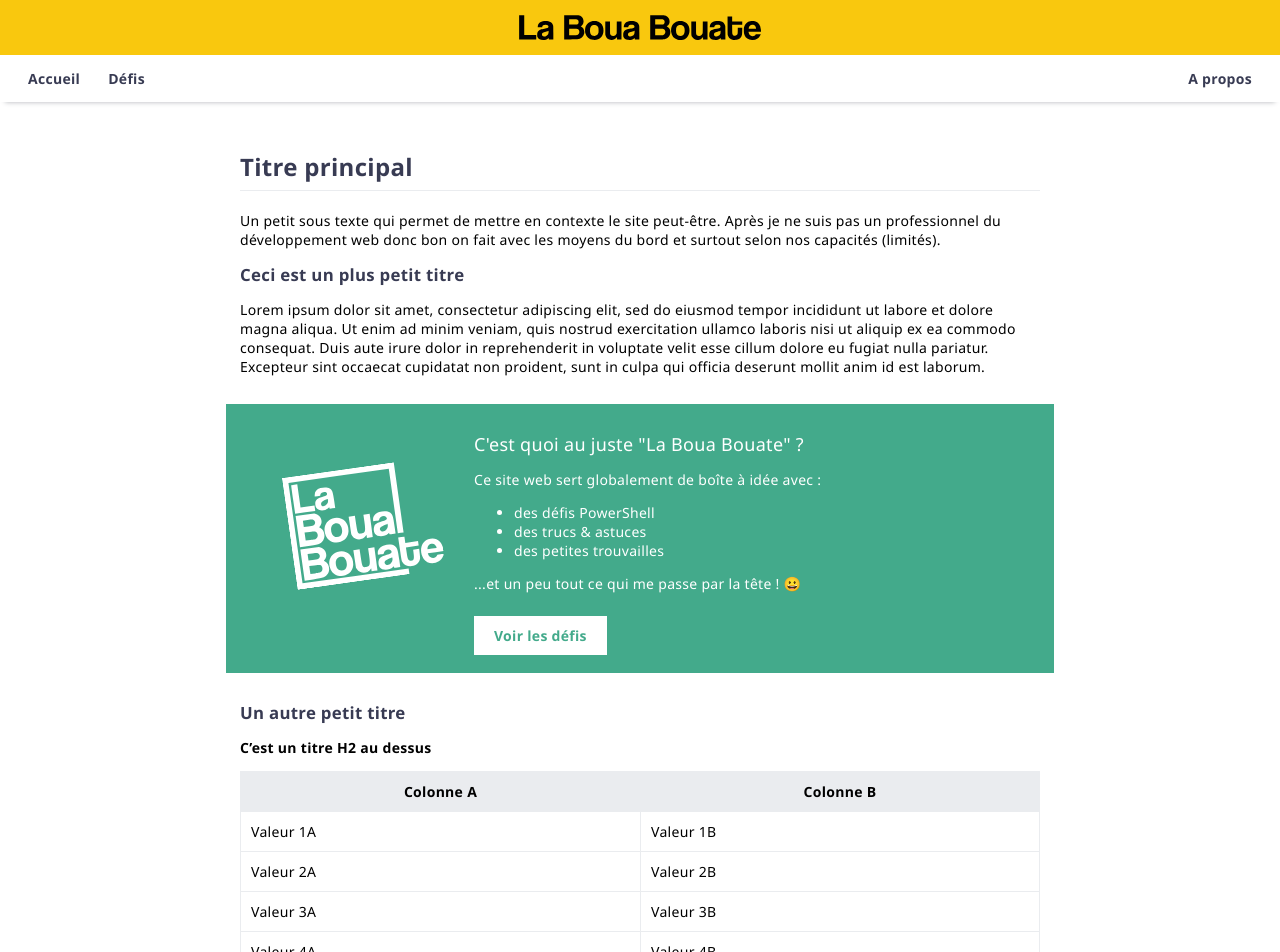
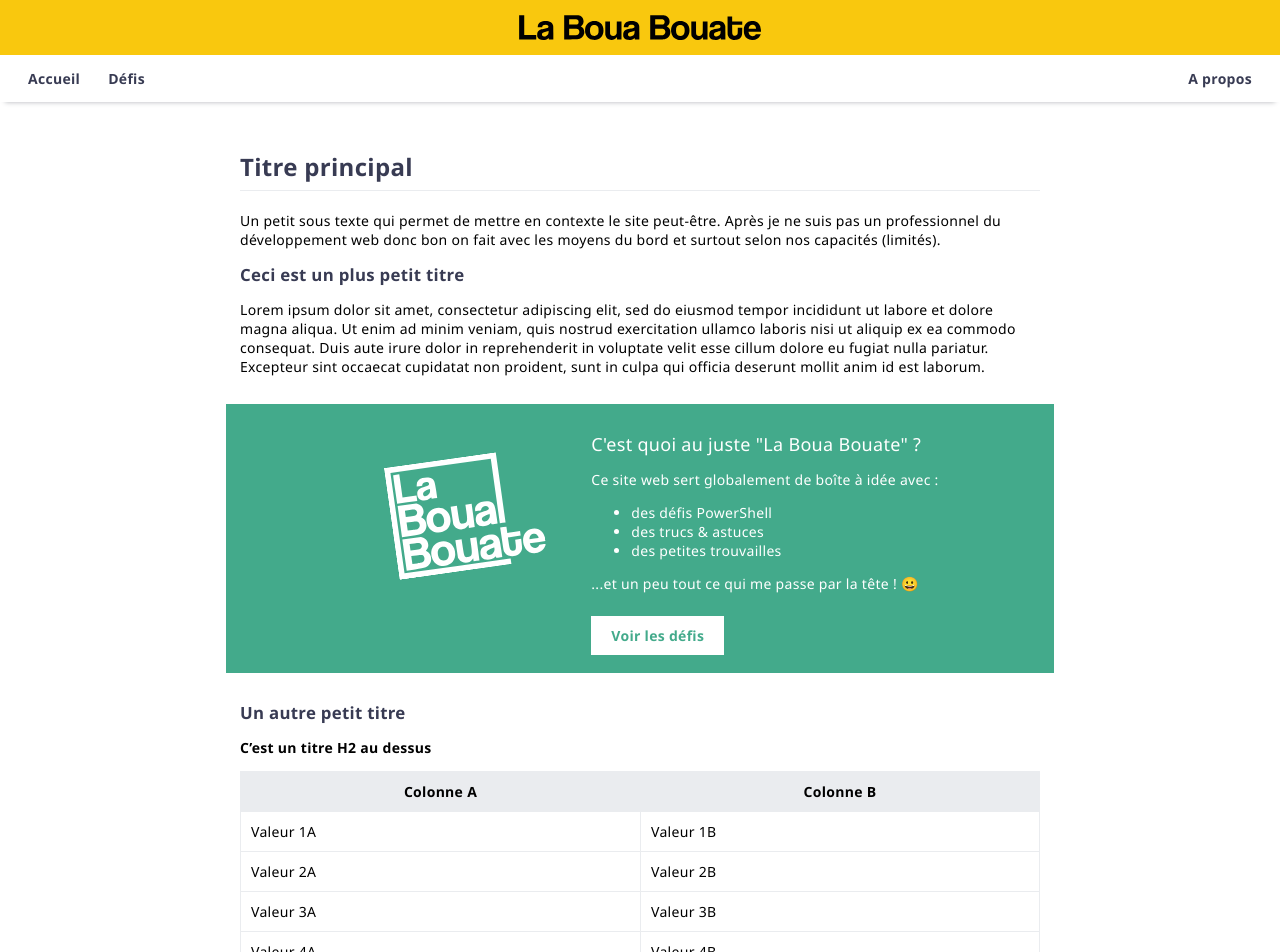
Before and after one commit to leobouard/leobouard.github.io, a Jekyll site: the page built from index.md, in a window 1280 px wide. Shown: the top 952 px of the page. Built offline with Jekyll 4.4.1, drawn with Linux system fonts in a browser that asks for light colours; our own code applies the rules of GitHub Pages for plain Markdown files.

Commit message:
Update hero

```diff
--- a/assets/css/style.scss
+++ b/assets/css/style.scss
@@ -111,6 +111,7 @@ section {
         padding: 2em;
         display: flex;
         flex-wrap: wrap;
+        justify-content: center;
 
         a {
             margin-top: 1em;
--- a/index.md
+++ b/index.md
@@ -7,14 +7,8 @@ Un petit sous texte qui permet de mettre en contexte le site peut-être. Après
 Lorem ipsum dolor sit amet, consectetur adipiscing elit, sed do eiusmod tempor incididunt ut labore et dolore magna aliqua. Ut enim ad minim veniam, quis nostrud exercitation ullamco laboris nisi ut aliquip ex ea commodo consequat. Duis aute irure dolor in reprehenderit in voluptate velit esse cillum dolore eu fugiat nulla pariatur. Excepteur sint occaecat cupidatat non proident, sunt in culpa qui officia deserunt mollit anim id est laborum.
 
 <div class="hero">
-    <div style="padding: 25px; height: 100%">
-        <table style="border: 0;">
-            <tr style="border: 0;">
-                <td style="border: 0; vertical-align: middle; text-align: center;">
-                    <img src="/assets/images/logo_white.svg" width="150px" style="transform: rotate(-8deg); margin-top: auto; margin-bottom: auto;">
-                </td>
-            </tr>
-        </table>
+    <div style="padding: 25px; width: 200px">
+        <img src="/assets/images/logo_white.svg" width="150px" style="transform: rotate(-8deg); margin-top: auto; margin-bottom: auto;">
     </div>
     <div>
         <span style="font-size: large;">C'est quoi au juste "La Boua Bouate" ?</span>
```
